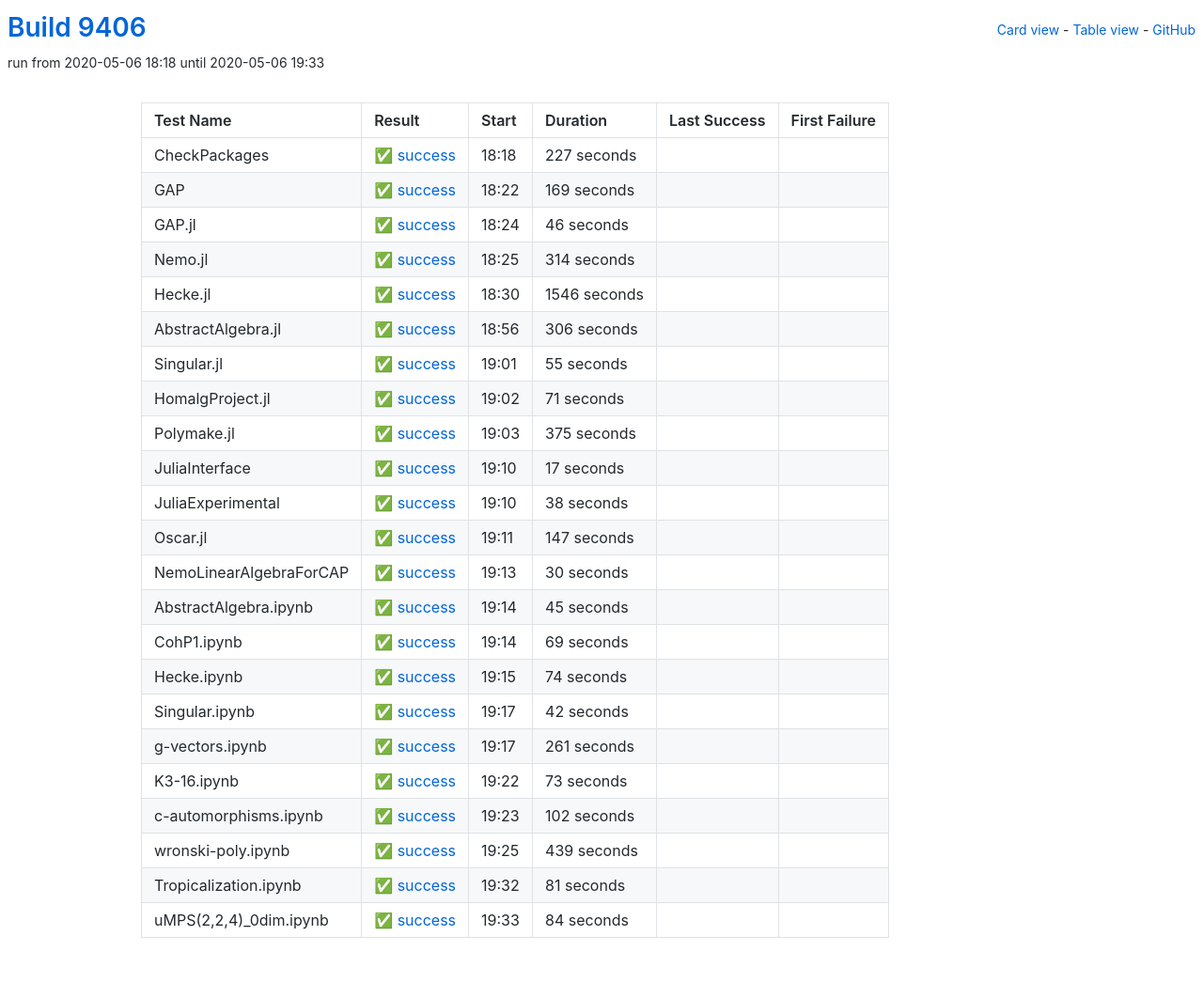
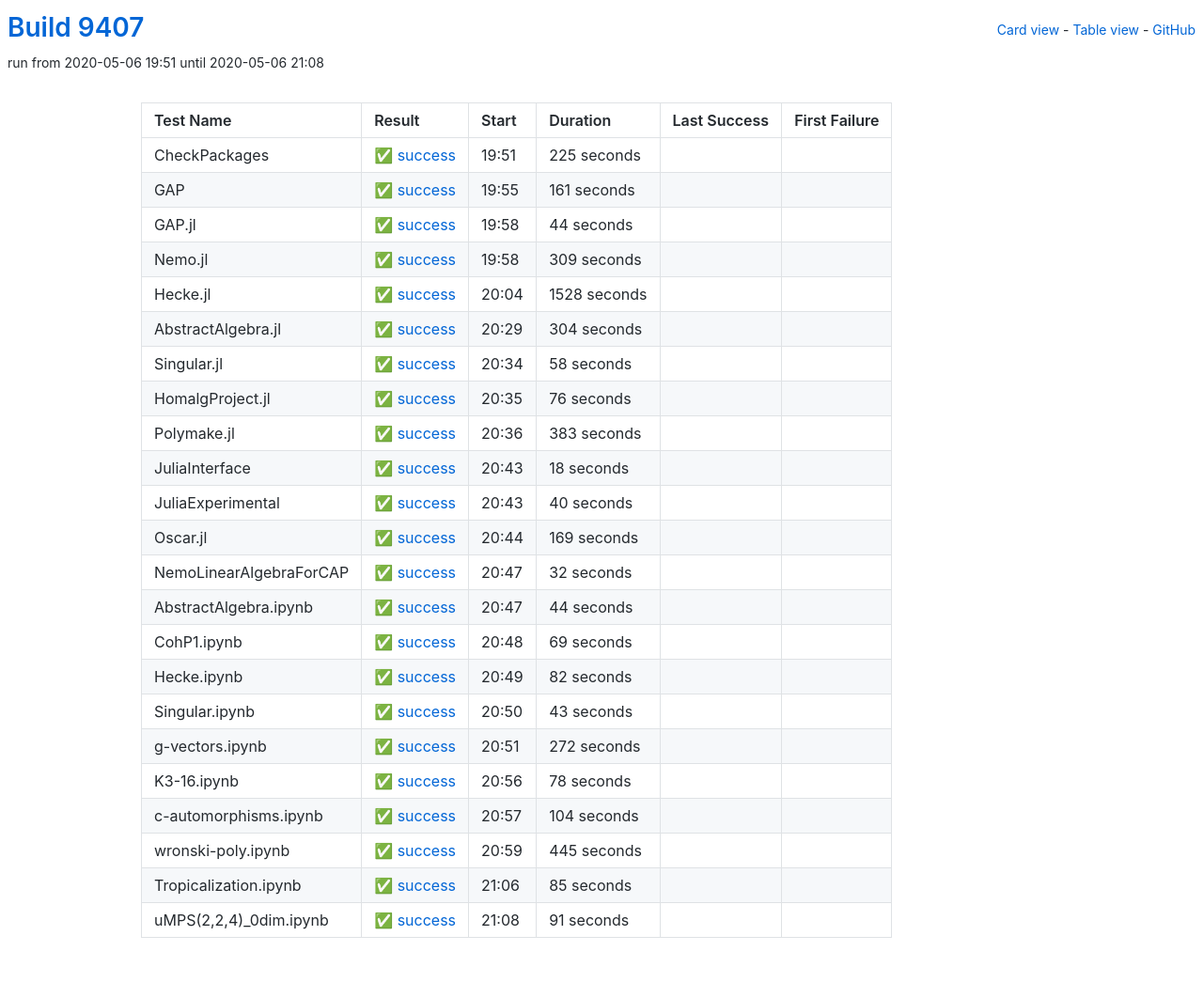
Before and after one commit to oscar-system/oscar-ci-status, a Jekyll site: the page built from table.html, in a window 1280 px wide. Shown: the whole page at 94% size. Built offline with Jekyll 4.4.1, drawn with Linux system fonts in a browser that asks for light colours.

Commit message:
Build 9407

```diff
--- a/_data/ci.yml
+++ b/_data/ci.yml
@@ -1,173 +1,173 @@
-build: 9406
-build_url: https://oscarci.mathematik.uni-kl.de/job/oscar/9406/
+build: 9407
+build_url: https://oscarci.mathematik.uni-kl.de/job/oscar/9407/
 job: oscar
 tests:
-- duration: 227
+- duration: 225
   exitcode: 0
   first_failure: false
   first_failure_url: null
   id: checkpackages
   last_success: false
   last_success_url: null
-  log: https://oscarci.mathematik.uni-kl.de/job/oscar/9406/artifact/logs/build-9406/CheckPackages.log
+  log: https://oscarci.mathematik.uni-kl.de/job/oscar/9407/artifact/logs/build-9407/CheckPackages.log
   name: CheckPackages
-  start: 2020-05-06 18:18
+  start: 2020-05-06 19:51
+  status: success
+  success: true
+- duration: 161
+  exitcode: 0
+  first_failure: false
+  first_failure_url: null
+  id: gap
+  last_success: false
+  last_success_url: null
+  log: https://oscarci.mathematik.uni-kl.de/job/oscar/9407/artifact/logs/build-9407/GAP.log
+  name: GAP
+  start: 2020-05-06 19:55
+  status: success
+  success: true
+- duration: 44
+  exitcode: 0
+  first_failure: false
+  first_failure_url: null
+  id: gap-jl
+  last_success: false
+  last_success_url: null
+  log: https://oscarci.mathematik.uni-kl.de/job/oscar/9407/artifact/logs/build-9407/GAP.jl.log
+  name: GAP.jl
+  start: 2020-05-06 19:58
+  status: success
+  success: true
+- duration: 309
+  exitcode: 0
+  first_failure: false
+  first_failure_url: null
+  id: nemo-jl
+  last_success: false
+  last_success_url: null
+  log: https://oscarci.mathematik.uni-kl.de/job/oscar/9407/artifact/logs/build-9407/Nemo.jl.log
+  name: Nemo.jl
+  start: 2020-05-06 19:58
+  status: success
+  success: true
+- duration: 1528
+  exitcode: 0
+  first_failure: false
+  first_failure_url: null
+  id: hecke-jl
+  last_success: false
+  last_success_url: null
+  log: https://oscarci.mathematik.uni-kl.de/job/oscar/9407/artifact/logs/build-9407/Hecke.jl.log
+  name: Hecke.jl
+  start: 2020-05-06 20:04
+  status: success
+  success: true
+- duration: 304
+  exitcode: 0
+  first_failure: false
+  first_failure_url: null
+  id: abstractalgebra-jl
+  last_success: false
+  last_success_url: null
+  log: https://oscarci.mathematik.uni-kl.de/job/oscar/9407/artifact/logs/build-9407/AbstractAlgebra.jl.log
+  name: AbstractAlgebra.jl
+  start: 2020-05-06 20:29
+  status: success
+  success: true
+- duration: 58
+  exitcode: 0
+  first_failure: false
+  first_failure_url: null
+  id: singular-jl
+  last_success: false
+  last_success_url: null
+  log: https://oscarci.mathematik.uni-kl.de/job/oscar/9407/artifact/logs/build-9407/Singular.jl.log
+  name: Singular.jl
+  start: 2020-05-06 20:34
+  status: success
+  success: true
+- duration: 76
+  exitcode: 0
+  first_failure: false
+  first_failure_url: null
+  id: homalgproject-jl
+  last_success: false
+  last_success_url: null
+  log: https://oscarci.mathematik.uni-kl.de/job/oscar/9407/artifact/logs/build-9407/HomalgProject.jl.log
+  name: HomalgProject.jl
+  start: 2020-05-06 20:35
+  status: success
+  success: true
+- duration: 383
+  exitcode: 0
+  first_failure: false
+  first_failure_url: null
+  id: polymake-jl
+  last_success: false
+  last_success_url: null
+  log: https://oscarci.mathematik.uni-kl.de/job/oscar/9407/artifact/logs/build-9407/Polymake.jl.log
+  name: Polymake.jl
+  start: 2020-05-06 20:36
+  status: success
+  success: true
+- duration: 18
+  exitcode: 0
+  first_failure: false
+  first_failure_url: null
+  id: juliainterface
+  last_success: false
+  last_success_url: null
+  log: https://oscarci.mathematik.uni-kl.de/job/oscar/9407/artifact/logs/build-9407/JuliaInterface.log
+  name: JuliaInterface
+  start: 2020-05-06 20:43
+  status: success
+  success: true
+- duration: 40
+  exitcode: 0
+  first_failure: false
+  first_failure_url: null
+  id: juliaexperimental
+  last_success: false
+  last_success_url: null
+  log: https://oscarci.mathematik.uni-kl.de/job/oscar/9407/artifact/logs/build-9407/JuliaExperimental.log
+  name: JuliaExperimental
+  start: 2020-05-06 20:43
   status: success
   success: true
 - duration: 169
   exitcode: 0
   first_failure: false
   first_failure_url: null
-  id: gap
-  last_success: false
-  last_success_url: null
-  log: https://oscarci.mathematik.uni-kl.de/job/oscar/9406/artifact/logs/build-9406/GAP.log
-  name: GAP
-  start: 2020-05-06 18:22
-  status: success
-  success: true
-- duration: 46
-  exitcode: 0
-  first_failure: false
-  first_failure_url: null
-  id: gap-jl
-  last_success: false
-  last_success_url: null
-  log: https://oscarci.mathematik.uni-kl.de/job/oscar/9406/artifact/logs/build-9406/GAP.jl.log
-  name: GAP.jl
-  start: 2020-05-06 18:24
-  status: success
-  success: true
-- duration: 314
-  exitcode: 0
-  first_failure: false
-  first_failure_url: null
-  id: nemo-jl
-  last_success: false
-  last_success_url: null
-  log: https://oscarci.mathematik.uni-kl.de/job/oscar/9406/artifact/logs/build-9406/Nemo.jl.log
-  name: Nemo.jl
-  start: 2020-05-06 18:25
-  status: success
-  success: true
-- duration: 1546
-  exitcode: 0
-  first_failure: false
-  first_failure_url: null
-  id: hecke-jl
-  last_success: false
-  last_success_url: null
-  log: https://oscarci.mathematik.uni-kl.de/job/oscar/9406/artifact/logs/build-9406/Hecke.jl.log
-  name: Hecke.jl
-  start: 2020-05-06 18:30
-  status: success
-  success: true
-- duration: 306
-  exitcode: 0
-  first_failure: false
-  first_failure_url: null
-  id: abstractalgebra-jl
-  last_success: false
-  last_success_url: null
-  log: https://oscarci.mathematik.uni-kl.de/job/oscar/9406/artifact/logs/build-9406/AbstractAlgebra.jl.log
-  name: AbstractAlgebra.jl
-  start: 2020-05-06 18:56
-  status: success
-  success: true
-- duration: 55
-  exitcode: 0
-  first_failure: false
-  first_failure_url: null
-  id: singular-jl
-  last_success: false
-  last_success_url: null
-  log: https://oscarci.mathematik.uni-kl.de/job/oscar/9406/artifact/logs/build-9406/Singular.jl.log
-  name: Singular.jl
-  start: 2020-05-06 19:01
-  status: success
-  success: true
-- duration: 71
-  exitcode: 0
-  first_failure: false
-  first_failure_url: null
-  id: homalgproject-jl
-  last_success: false
-  last_success_url: null
-  log: https://oscarci.mathematik.uni-kl.de/job/oscar/9406/artifact/logs/build-9406/HomalgProject.jl.log
-  name: HomalgProject.jl
-  start: 2020-05-06 19:02
-  status: success
-  success: true
-- duration: 375
-  exitcode: 0
-  first_failure: false
-  first_failure_url: null
-  id: polymake-jl
-  last_success: false
-  last_success_url: null
-  log: https://oscarci.mathematik.uni-kl.de/job/oscar/9406/artifact/logs/build-9406/Polymake.jl.log
-  name: Polymake.jl
-  start: 2020-05-06 19:03
-  status: success
-  success: true
-- duration: 17
-  exitcode: 0
-  first_failure: false
-  first_failure_url: null
-  id: juliainterface
-  last_success: false
-  last_success_url: null
-  log: https://oscarci.mathematik.uni-kl.de/job/oscar/9406/artifact/logs/build-9406/JuliaInterface.log
-  name: JuliaInterface
-  start: 2020-05-06 19:10
-  status: success
-  success: true
-- duration: 38
-  exitcode: 0
-  first_failure: false
-  first_failure_url: null
-  id: juliaexperimental
-  last_success: false
-  last_success_url: null
-  log: https://oscarci.mathematik.uni-kl.de/job/oscar/9406/artifact/logs/build-9406/JuliaExperimental.log
-  name: JuliaExperimental
-  start: 2020-05-06 19:10
-  status: success
-  success: true
-- duration: 147
-  exitcode: 0
-  first_failure: false
-  first_failure_url: null
   id: oscar-jl
   last_success: false
   last_success_url: null
-  log: https://oscarci.mathematik.uni-kl.de/job/oscar/9406/artifact/logs/build-9406/Oscar.jl.log
+  log: https://oscarci.mathematik.uni-kl.de/job/oscar/9407/artifact/logs/build-9407/Oscar.jl.log
   name: Oscar.jl
-  start: 2020-05-06 19:11
+  start: 2020-05-06 20:44
   status: success
   success: true
-- duration: 30
+- duration: 32
   exitcode: 0
   first_failure: false
   first_failure_url: null
   id: nemolinearalgebraforcap
   last_success: false
   last_success_url: null
-  log: https://oscarci.mathematik.uni-kl.de/job/oscar/9406/artifact/logs/build-9406/NemoLinearAlgebraForCAP.log
+  log: https://oscarci.mathematik.uni-kl.de/job/oscar/9407/artifact/logs/build-9407/NemoLinearAlgebraForCAP.log
   name: NemoLinearAlgebraForCAP
-  start: 2020-05-06 19:13
+  start: 2020-05-06 20:47
   status: success
   success: true
-- duration: 45
+- duration: 44
   exitcode: 0
   first_failure: false
   first_failure_url: null
   id: abstractalgebra-ipynb
   last_success: false
   last_success_url: null
-  log: https://oscarci.mathematik.uni-kl.de/job/oscar/9406/artifact/logs/build-9406/AbstractAlgebra.ipynb.log
+  log: https://oscarci.mathematik.uni-kl.de/job/oscar/9407/artifact/logs/build-9407/AbstractAlgebra.ipynb.log
   name: AbstractAlgebra.ipynb
-  start: 2020-05-06 19:14
+  start: 2020-05-06 20:47
   status: success
   success: true
 - duration: 69
@@ -177,104 +177,104 @@
   id: cohp1-ipynb
   last_success: false
   last_success_url: null
-  log: https://oscarci.mathematik.uni-kl.de/job/oscar/9406/artifact/logs/build-9406/CohP1.ipynb.log
+  log: https://oscarci.mathematik.uni-kl.de/job/oscar/9407/artifact/logs/build-9407/CohP1.ipynb.log
   name: CohP1.ipynb
-  start: 2020-05-06 19:14
+  start: 2020-05-06 20:48
   status: success
   success: true
-- duration: 74
+- duration: 82
   exitcode: 0
   first_failure: false
   first_failure_url: null
   id: hecke-ipynb
   last_success: false
   last_success_url: null
-  log: https://oscarci.mathematik.uni-kl.de/job/oscar/9406/artifact/logs/build-9406/Hecke.ipynb.log
+  log: https://oscarci.mathematik.uni-kl.de/job/oscar/9407/artifact/logs/build-9407/Hecke.ipynb.log
   name: Hecke.ipynb
-  start: 2020-05-06 19:15
+  start: 2020-05-06 20:49
   status: success
   success: true
-- duration: 42
+- duration: 43
   exitcode: 0
   first_failure: false
   first_failure_url: null
   id: singular-ipynb
   last_success: false
   last_success_url: null
-  log: https://oscarci.mathematik.uni-kl.de/job/oscar/9406/artifact/logs/build-9406/Singular.ipynb.log
+  log: https://oscarci.mathematik.uni-kl.de/job/oscar/9407/artifact/logs/build-9407/Singular.ipynb.log
   name: Singular.ipynb
-  start: 2020-05-06 19:17
+  start: 2020-05-06 20:50
   status: success
   success: true
-- duration: 261
+- duration: 272
   exitcode: 0
   first_failure: false
   first_failure_url: null
   id: g-vectors-ipynb
   last_success: false
   last_success_url: null
-  log: https://oscarci.mathematik.uni-kl.de/job/oscar/9406/artifact/logs/build-9406/g-vectors.ipynb.log
+  log: https://oscarci.mathematik.uni-kl.de/job/oscar/9407/artifact/logs/build-9407/g-vectors.ipynb.log
   name: g-vectors.ipynb
-  start: 2020-05-06 19:17
+  start: 2020-05-06 20:51
   status: success
   success: true
-- duration: 73
+- duration: 78
   exitcode: 0
   first_failure: false
   first_failure_url: null
   id: k3-16-ipynb
   last_success: false
   last_success_url: null
-  log: https://oscarci.mathematik.uni-kl.de/job/oscar/9406/artifact/logs/build-9406/K3-16.ipynb.log
+  log: https://oscarci.mathematik.uni-kl.de/job/oscar/9407/artifact/logs/build-9407/K3-16.ipynb.log
   name: K3-16.ipynb
-  start: 2020-05-06 19:22
+  start: 2020-05-06 20:56
   status: success
   success: true
-- duration: 102
+- duration: 104
   exitcode: 0
   first_failure: false
   first_failure_url: null
   id: c-automorphisms-ipynb
   last_success: false
   last_success_url: null
-  log: https://oscarci.mathematik.uni-kl.de/job/oscar/9406/artifact/logs/build-9406/c-automorphisms.ipynb.log
+  log: https://oscarci.mathematik.uni-kl.de/job/oscar/9407/artifact/logs/build-9407/c-automorphisms.ipynb.log
   name: c-automorphisms.ipynb
-  start: 2020-05-06 19:23
+  start: 2020-05-06 20:57
   status: success
   success: true
-- duration: 439
+- duration: 445
   exitcode: 0
   first_failure: false
   first_failure_url: null
   id: wronski-poly-ipynb
   last_success: false
   last_success_url: null
-  log: https://oscarci.mathematik.uni-kl.de/job/oscar/9406/artifact/logs/build-9406/wronski-poly.ipynb.log
+  log: https://oscarci.mathematik.uni-kl.de/job/oscar/9407/artifact/logs/build-9407/wronski-poly.ipynb.log
   name: wronski-poly.ipynb
-  start: 2020-05-06 19:25
+  start: 2020-05-06 20:59
   status: success
   success: true
-- duration: 81
+- duration: 85
   exitcode: 0
   first_failure: false
   first_failure_url: null
   id: tropicalization-ipynb
   last_success: false
   last_success_url: null
-  log: https://oscarci.mathematik.uni-kl.de/job/oscar/9406/artifact/logs/build-9406/Tropicalization.ipynb.log
+  log: https://oscarci.mathematik.uni-kl.de/job/oscar/9407/artifact/logs/build-9407/Tropicalization.ipynb.log
   name: Tropicalization.ipynb
-  start: 2020-05-06 19:32
+  start: 2020-05-06 21:06
   status: success
   success: true
-- duration: 84
+- duration: 91
   exitcode: 0
   first_failure: false
   first_failure_url: null
   id: umps-2-2-4-0dim-ipynb
   last_success: false
   last_success_url: null
-  log: https://oscarci.mathematik.uni-kl.de/job/oscar/9406/artifact/logs/build-9406/uMPS-2-2-4-_0dim.ipynb.log
+  log: https://oscarci.mathematik.uni-kl.de/job/oscar/9407/artifact/logs/build-9407/uMPS-2-2-4-_0dim.ipynb.log
   name: uMPS(2,2,4)_0dim.ipynb
-  start: 2020-05-06 19:33
+  start: 2020-05-06 21:08
   status: success
   success: true
```
Also changed, not shown: README.md.
